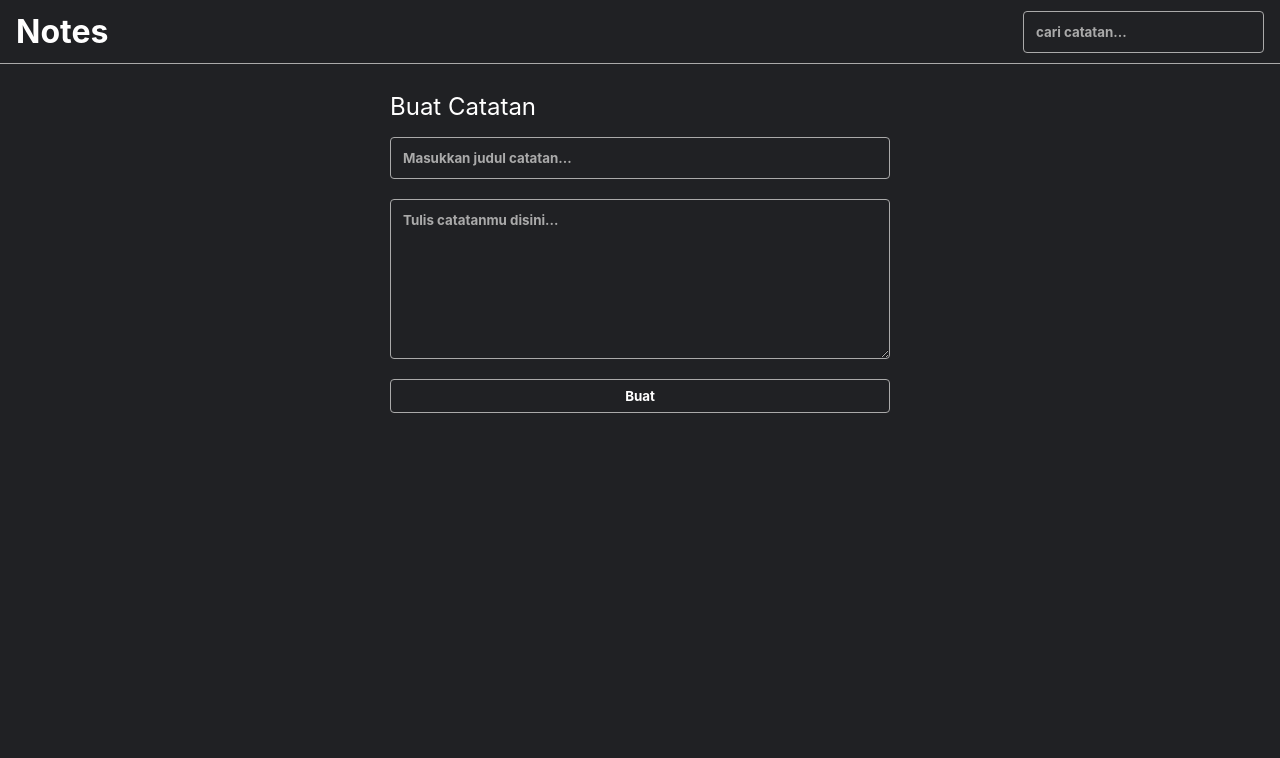
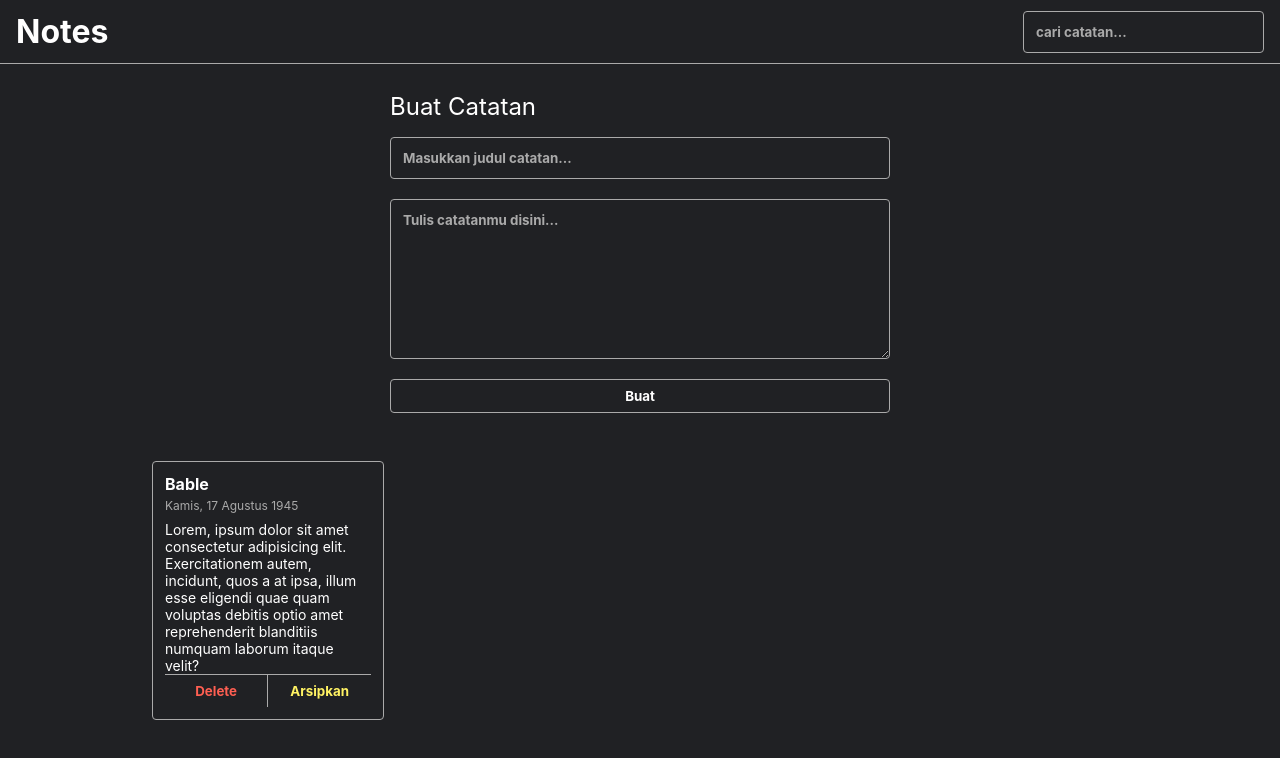
Before and after one commit to alghifarydaffa62/IDCAMP, a React (Vite) app in the folder personal-notes-starter/: page / in a window 1280 px wide. Shown: the top 758 px of the page. Built offline with nearby package versions, Linux system fonts and the light colour scheme.

Commit message:
understanding flow + progress

```diff
--- /dev/null
+++ b/personal-notes-starter/src/components/NoteAction.jsx
@@ -0,0 +1,15 @@
+import React from "react"
+import DeleteButton from "./delete"
+import Archive from "./archive"
+import '../styles/style.css'
+
+function NoteAction() {
+    return(
+        <div className="note-item__action">
+            <DeleteButton/>
+            <Archive/>
+        </div>
+    )
+}
+
+export default NoteAction
--- /dev/null
+++ b/personal-notes-starter/src/components/NoteBody.jsx
@@ -0,0 +1,15 @@
+import React from "react";
+import '../styles/style.css'
+
+function NoteBody() {
+    return(
+        <div className="note-item__body">
+            <p>Lorem, ipsum dolor sit amet consectetur adipisicing elit.
+                Exercitationem autem, incidunt, quos a at ipsa, illum esse
+                eligendi quae quam voluptas debitis optio amet reprehenderit
+                blanditiis numquam laborum itaque velit?</p>
+        </div>
+    )
+}
+
+export default NoteBody
--- /dev/null
+++ b/personal-notes-starter/src/components/NoteContent.jsx
@@ -0,0 +1,21 @@
+import React from "react";
+import NoteTitle from "./NoteTitle"
+import NoteDate from "./Notedate"
+import NoteBody from "./NoteBody"
+import NoteAction from "./NoteAction";
+import '../styles/style.css'
+
+class NoteContent extends React.Component {
+    render() {
+        return(
+            <div className="note-item__content">
+                <NoteTitle/>
+                <NoteDate/>
+                <NoteBody/>
+                <NoteAction/>
+            </div>
+        )
+    }
+}
+
+export default NoteContent
--- /dev/null
+++ b/personal-notes-starter/src/components/NoteItem.jsx
@@ -0,0 +1,13 @@
+import React from "react"
+import NoteContent from "./NoteContent"
+import '../styles/style.css'
+
+function NoteItem() {
+    return(
+        <div className="note-item">
+            <NoteContent/>
+        </div>
+    )
+}
+
+export default NoteItem
--- /dev/null
+++ b/personal-notes-starter/src/components/NoteList.jsx
@@ -0,0 +1,13 @@
+import React from "react"
+import NoteItem from "./NoteItem"
+import '../styles/style.css'
+
+function NoteList({notes}) {
+    return(
+        <div className="notes-list">
+            <NoteItem/>
+        </div>
+    )
+}
+
+export default NoteList
--- /dev/null
+++ b/personal-notes-starter/src/components/NoteTitle.jsx
@@ -0,0 +1,12 @@
+import React from "react";
+import '../styles/style.css'
+
+function NoteTitle() {
+    return(
+        <div className="note-item__title">
+            <h4>Bable</h4>
+        </div>
+    )
+}
+
+export default NoteTitle
--- a/personal-notes-starter/src/components/Noteapp.jsx
+++ b/personal-notes-starter/src/components/Noteapp.jsx
@@ -1,6 +1,7 @@
 import React from "react"
 import NoteInput from "./NoteInput"
 import { getInitialData } from "../utils"
+import NoteList from "./NoteList"
 import '../styles/style.css'
 
 class NoteApp extends React.Component {
@@ -12,11 +13,13 @@
             note: getInitialData()
         }
     }
+
     render() {
         return(
             <div className="note-app__body">
                 <h2>Buat Catatan</h2>
                 <NoteInput/>
+                <NoteList/>
             </div>
         )
     }
--- /dev/null
+++ b/personal-notes-starter/src/components/Notedate.jsx
@@ -0,0 +1,12 @@
+import React from "react";
+import '../styles/style.css'
+
+function NoteDate() {
+    return(
+        <div className="note-item__date">
+            <p>Kamis, 17 Agustus 1945</p>
+        </div>
+    )
+}
+
+export default NoteDate
--- /dev/null
+++ b/personal-notes-starter/src/components/archive.jsx
@@ -0,0 +1,10 @@
+import React from "react"
+import '../styles/style.css'
+
+function Archive() {
+    return(
+        <button className="note-item__archive-button">Arsipkan</button>
+    )
+}
+
+export default Archive
--- /dev/null
+++ b/personal-notes-starter/src/components/delete.jsx
@@ -0,0 +1,10 @@
+import React from "react"
+import '../styles/style.css'
+
+function DeleteButton() {
+    return(
+        <button className="note-item__delete-button">Delete</button>
+    )
+}
+
+export default DeleteButton
```
